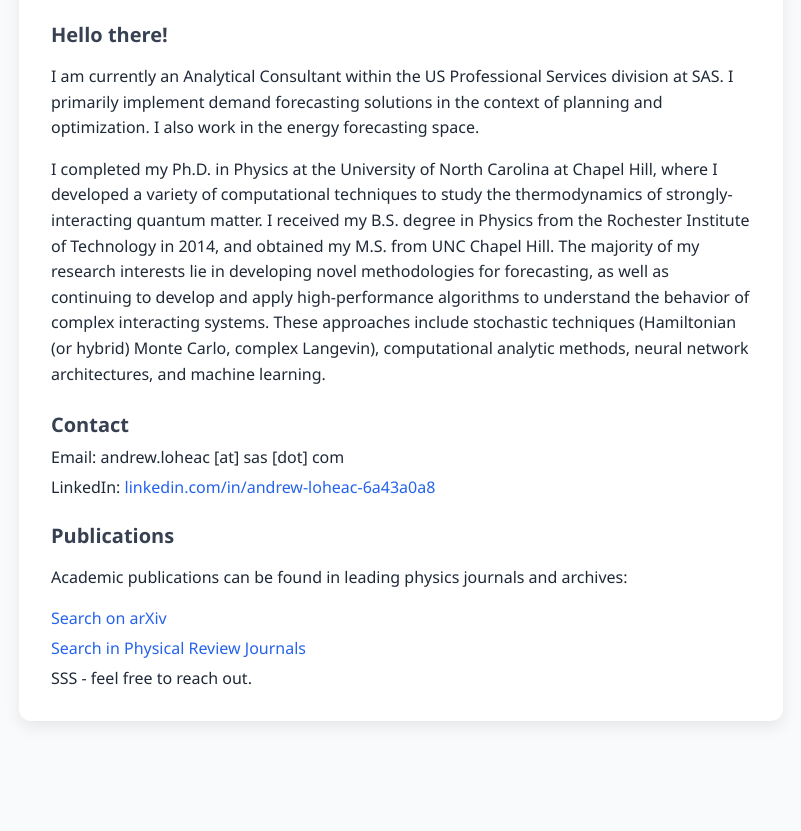
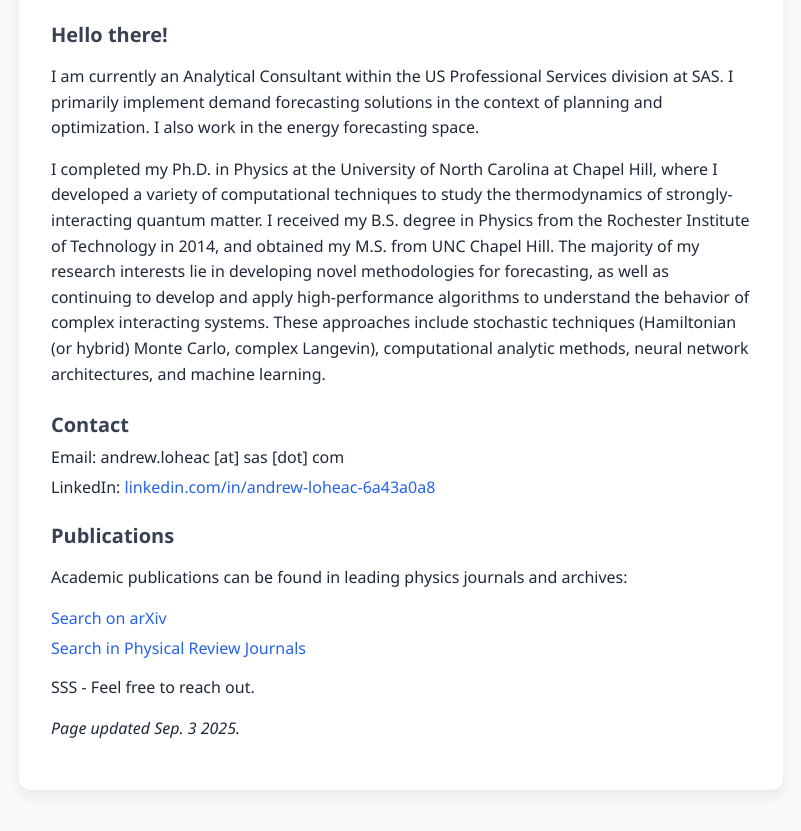
Before and after one commit to aloheac/aloheac.github.io, a plain HTML site: page index.html in a window 1280 px wide. Shown: the part 205-1036 px from the top of the page, without its empty margins (239-1040 px from the left). Before the commit the page ends 990 px from the top, so only its background shows below. Drawn offline with Linux system fonts and the light colour scheme.

Commit message:
Update index.html

```diff
--- a/index.html
+++ b/index.html
@@ -89,7 +89,8 @@
       <li><a href="https://arxiv.org/search/?query=Loheac%2C+A&searchtype=author" target="_blank">Search on arXiv</a></li>
       <li><a href="https://journals.aps.org/search/results?clauses=%5B%7B%22field%22:%22author%22,%22value%22:%22Loheac,+A%22,%22operator%22:%22AND%22%7D%5D&sort=recent" target="_blank">Search in Physical Review Journals</a></li>
     </ul>
-  SSS - feel free to reach out.
+  <p>SSS - Feel free to reach out.</p>
+  <p><em>Page updated Sep. 3 2025.</em></p>
   </div>
 </body>
 </html>
```
